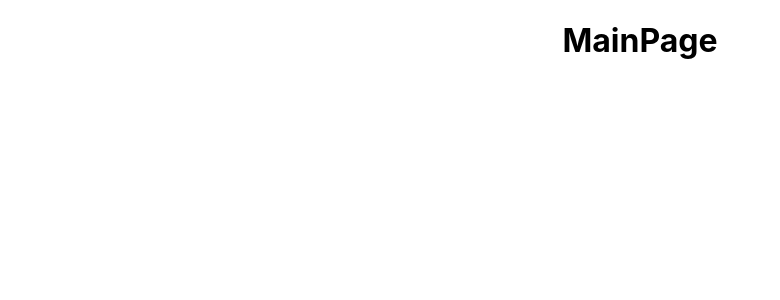
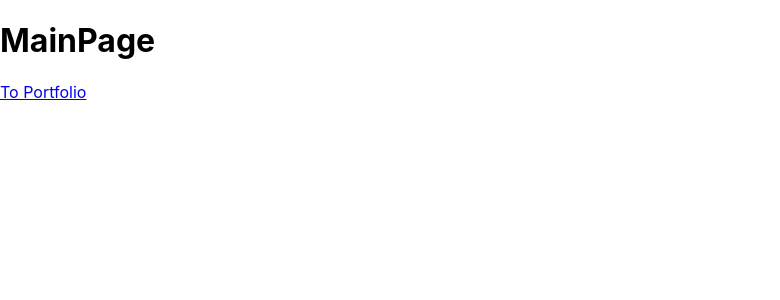
Before and after one commit to NikolasGreenfield/NikolasGreenfield.github.io, a React (Create React App) app: page / in a window 1280 px wide. Shown: the top 300 px of the page, without its empty margins (0-780 px from the left). Built offline with nearby package versions, Linux system fonts and the light colour scheme.

Commit message:
Added page routing.

```diff
--- a/package.json
+++ b/package.json
@@ -13,7 +13,9 @@
     "gh-pages": "^5.0.0",
     "react": "^18.2.0",
     "react-dom": "^18.2.0",
+    "react-router-dom": "^6.14.1",
     "react-scripts": "5.0.1",
+    "sass": "^1.63.6",
     "typescript": "^4.9.5",
     "web-vitals": "^2.1.4"
   },
--- a/src/App.css
+++ /dev/null
@@ -1,38 +0,0 @@
-.App {
-  text-align: center;
-}
-
-.App-logo {
-  height: 40vmin;
-  pointer-events: none;
-}
-
-@media (prefers-reduced-motion: no-preference) {
-  .App-logo {
-    animation: App-logo-spin infinite 20s linear;
-  }
-}
-
-.App-header {
-  background-color: #282c34;
-  min-height: 100vh;
-  display: flex;
-  flex-direction: column;
-  align-items: center;
-  justify-content: center;
-  font-size: calc(10px + 2vmin);
-  color: white;
-}
-
-.App-link {
-  color: #61dafb;
-}
-
-@keyframes App-logo-spin {
-  from {
-    transform: rotate(0deg);
-  }
-  to {
-    transform: rotate(360deg);
-  }
-}
--- /dev/null
+++ b/src/App.scss
@@ -0,0 +1,3 @@
+.App {
+
+}
--- a/src/App.tsx
+++ b/src/App.tsx
@@ -1,13 +1,28 @@
 import React from 'react';
-import logo from './logo.svg';
-import './App.css';
+import {
+  createBrowserRouter,
+  RouterProvider,
+} from "react-router-dom";
+
+import './App.scss';
 import MainPage from './Components/MainPage/MainPage';
 
+// Defines the paths for routing between pages
+const router = createBrowserRouter([
+  {path: "/", element: <MainPage/>},
+  {path: "/portfolio", element: <div>Portfolio!</div>},
+]);
+
+/**
+ * Main component of the application which routes between pages.
+ */
 function App() {
   return (
-    <div className="App">
-      <MainPage/>
-    </div>
+    <React.StrictMode>
+      <div className="App">
+          <RouterProvider router={router} />
+      </div>
+    </React.StrictMode>
   );
 }
 
--- a/src/Components/MainPage/MainPage.tsx
+++ b/src/Components/MainPage/MainPage.tsx
@@ -1,10 +1,14 @@
 import React from 'react';
+import { Link } from "react-router-dom";
+
+import './MainPage.scss';
 
 function MainPage() {
     return (
-        <h1>
-            MainPage
-        </h1>
+        <div>
+            <h1>MainPage</h1>
+            <Link to={'portfolio'}>To Portfolio</Link>
+        </div>
     );
 }
 
```
Also changed, not shown: src/logo.svg (deleted), 1 other file (tests, documents, lock files or other folders).
